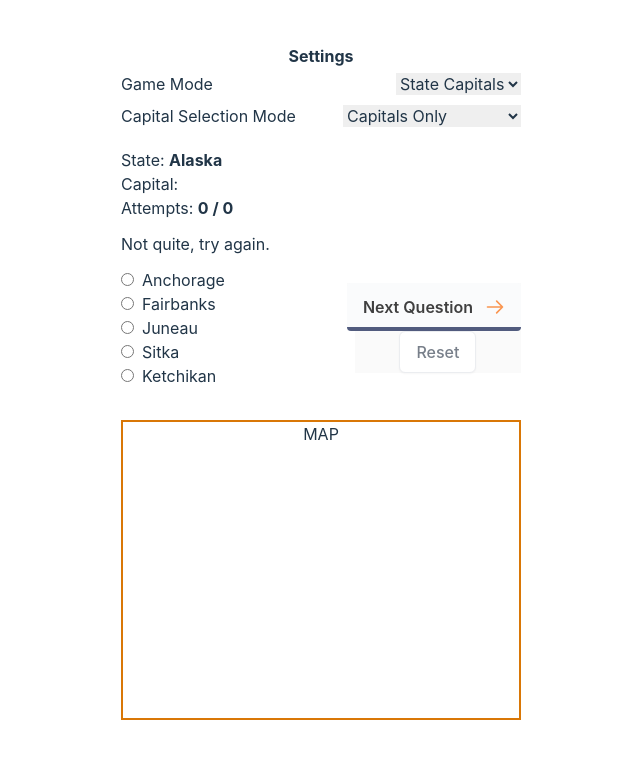
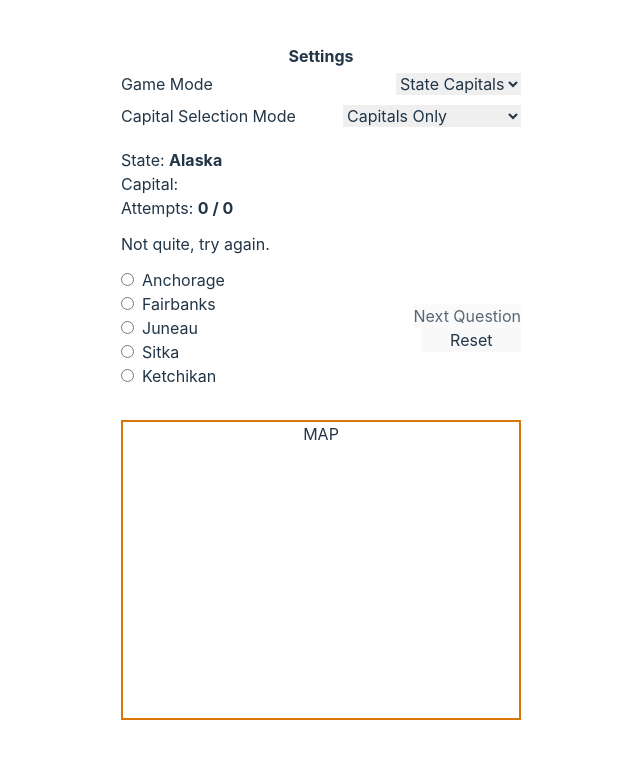
Before and after one commit to n8rzz/atlas-run, a React (Vite) app: page / in a window 1280 px wide. Shown: the top 758 px of the page, without its empty margins (319-959 px from the left). Built offline with nearby package versions, Linux system fonts and the light colour scheme.

Commit message:
Moves button components to ue <button> as the root and removes the nested button elemetns

```diff
--- a/src/components/game-action-bar/questions/Questions.tsx
+++ b/src/components/game-action-bar/questions/Questions.tsx
@@ -43,20 +43,19 @@ export function Questions(props: IProps) {
       </form>
 
       <div className={'flex flex-col space-x-2'}>
-        <button
+        <UiButton
           className={'disabled:opacity-75'}
           disabled={props.answer !== props.selectedStateWithCities.capital}
           onClick={props.onClickNext}
         >
-          <UiButton>{'Next Question'}</UiButton>
-        </button>
-        <button
-          className={'disabled:opacity-75'}
+          {'Next Question'}
+        </UiButton>
+        <UiResetButton
           disabled={props.selectedStateIndex === 0}
           onClick={props.onClickReset}
         >
-          <UiResetButton>{'Reset'}</UiResetButton>
-        </button>
+          {'Reset'}
+        </UiResetButton>
       </div>
     </div>
   );
--- a/src/components/shared/ui-button/UiButton.tsx
+++ b/src/components/shared/ui-button/UiButton.tsx
@@ -1,67 +1,20 @@
 import { PropsWithChildren } from 'react';
+import clsx from 'clsx';
 
-interface IProps extends PropsWithChildren {}
+interface IProps extends PropsWithChildren {
+  className: string;
+  disabled: boolean;
+  onClick: () => void;
+}
 
 export function UiButton(props: IProps) {
   return (
-    <a
-      href={'#_'}
-      className={
-        'relative inline-flex items-center justify-start py-3 pl-4 pr-12 overflow-hidden font-semibold text-black transition-all duration-150 ease-in-out rounded hover:pl-10 hover:pr-6 bg-gray-50 group'
-      }
+    <button
+      className={clsx(props.className)}
+      disabled={props.disabled}
+      onClick={props.onClick}
     >
-      <span
-        className={
-          'absolute bottom-0 left-0 w-full h-1 transition-all duration-150 ease-in-out bg-blue-950 group-hover:h-full'
-        }
-      ></span>
-      <span
-        className={
-          'absolute right-0 pr-4 duration-200 ease-out group-hover:translate-x-12'
-        }
-      >
-        <svg
-          className={'w-5 h-5 text-orange-500'}
-          fill={'none'}
-          stroke={'currentColor'}
-          viewBox={'0 0 24 24'}
-          xmlns={'http://www.w3.org/2000/svg'}
-        >
-          <path
-            strokeLinecap={'round'}
-            strokeLinejoin={'round'}
-            strokeWidth={'2'}
-            d={'M14 5l7 7m0 0l-7 7m7-7H3'}
-          ></path>
-        </svg>
-      </span>
-      <span
-        className={
-          'absolute left-0 pl-2.5 -translate-x-12 group-hover:translate-x-0 ease-out duration-200'
-        }
-      >
-        <svg
-          className={'w-5 h-5 text-green-400'}
-          fill={'none'}
-          stroke={'currentColor'}
-          viewBox={'0 0 24 24'}
-          xmlns={'http://www.w3.org/2000/svg'}
-        >
-          <path
-            strokeLinecap={'round'}
-            strokeLinejoin={'round'}
-            strokeWidth={'2'}
-            d={'M14 5l7 7m0 0l-7 7m7-7H3'}
-          ></path>
-        </svg>
-      </span>
-      <span
-        className={
-          'relative w-full text-left transition-colors duration-200 ease-in-out group-hover:text-white'
-        }
-      >
-        {props.children}
-      </span>
-    </a>
+      {props.children}
+    </button>
   );
 }
--- a/src/components/shared/ui-reset-button/UiResetButton.tsx
+++ b/src/components/shared/ui-reset-button/UiResetButton.tsx
@@ -1,13 +1,18 @@
 import { PropsWithChildren } from 'react';
+import clsx from 'clsx';
 
-interface IProps extends PropsWithChildren {}
+interface IProps extends PropsWithChildren {
+  className: string;
+  disabled: boolean;
+  onClick: () => void;
+}
 
 export function UiResetButton(props: IProps) {
   return (
     <button
-      className={
-        'inline-flex items-center justify-center px-4 py-2 text-base font-medium leading-6 text-gray-600 whitespace-no-wrap bg-white border border-gray-200 rounded-md shadow-sm hover:bg-gray-50 focus:outline-none focus:shadow-none'
-      }
+      className={clsx(props.className)}
+      disabled={props.disabled}
+      onClick={props.onClick}
     >
       {props.children}
     </button>
```
Also changed, not shown: 1 other file (tests, documents, lock files or other folders).
